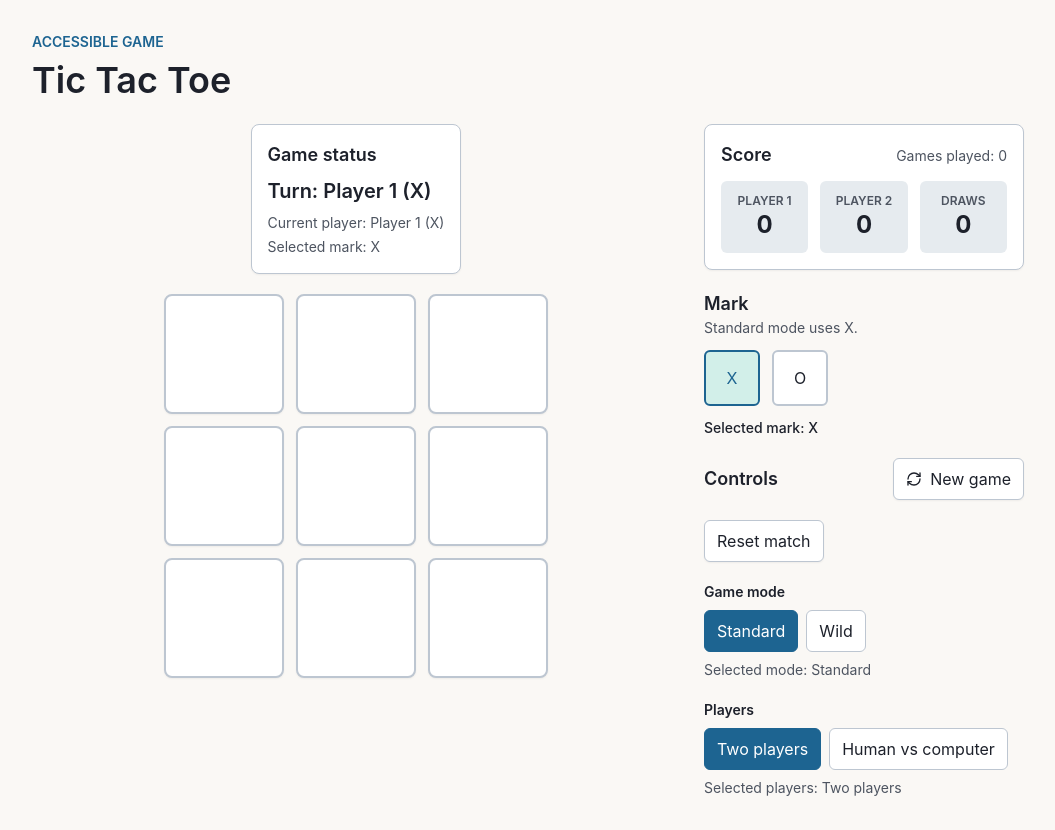
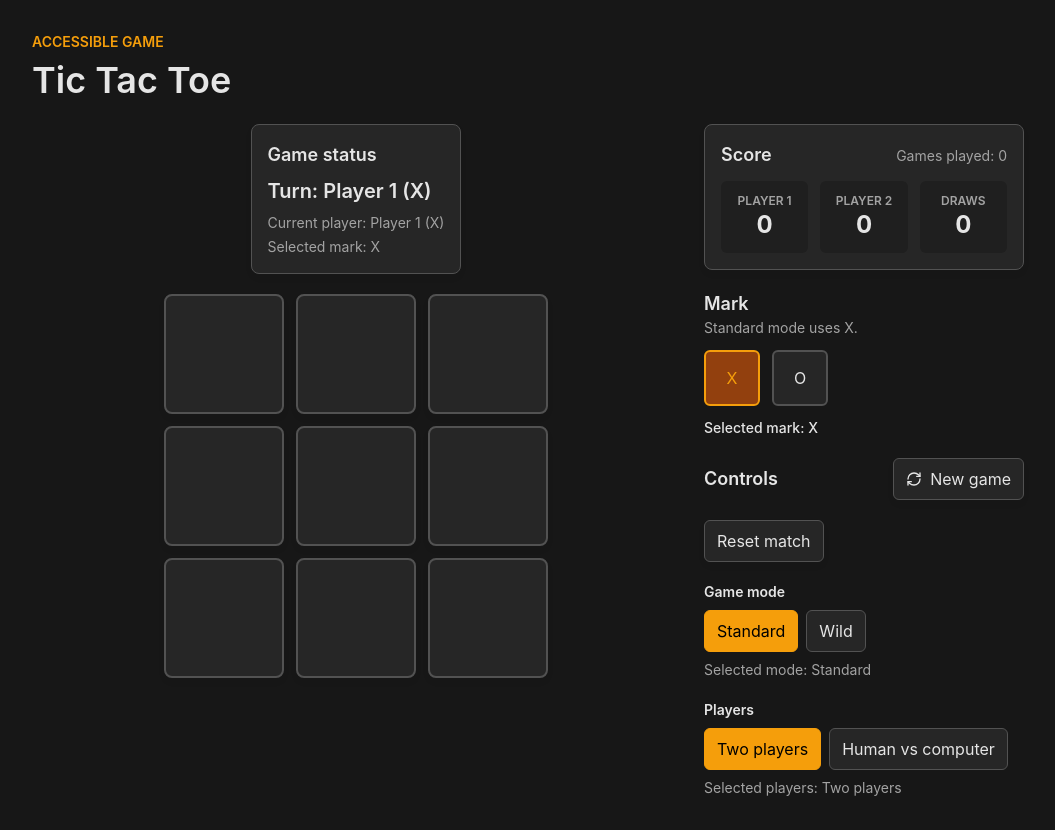
Before and after one commit to ikrik/Tic-Tac-Toe, a React (Vite) app: page / in a window 1280 px wide. Shown: the whole page, without its empty margins (112-1167 px from the left). Built offline with nearby package versions, Linux system fonts and the light colour scheme.

Commit message:
feat(ui): apply amber minimal theme

```diff
--- a/src/app/styles.css
+++ b/src/app/styles.css
@@ -1,39 +1,89 @@
 @import "tailwindcss";
 
 @theme {
-  --color-border: hsl(var(--border));
-  --color-background: hsl(var(--background));
-  --color-foreground: hsl(var(--foreground));
-  --color-primary: hsl(var(--primary));
-  --color-primary-foreground: hsl(var(--primary-foreground));
-  --color-muted: hsl(var(--muted));
-  --color-muted-foreground: hsl(var(--muted-foreground));
-  --color-accent: hsl(var(--accent));
-  --color-accent-foreground: hsl(var(--accent-foreground));
-  --color-destructive: hsl(var(--destructive));
+  --font-sans: var(--app-font-sans);
+  --color-border: var(--border);
+  --color-input: var(--input);
+  --color-ring: var(--ring);
+  --color-background: var(--background);
+  --color-foreground: var(--foreground);
+  --color-card: var(--card);
+  --color-card-foreground: var(--card-foreground);
+  --color-primary: var(--primary);
+  --color-primary-foreground: var(--primary-foreground);
+  --color-secondary: var(--secondary);
+  --color-secondary-foreground: var(--secondary-foreground);
+  --color-muted: var(--muted);
+  --color-muted-foreground: var(--muted-foreground);
+  --color-accent: var(--accent);
+  --color-accent-foreground: var(--accent-foreground);
+  --color-destructive: var(--destructive);
+  --color-destructive-foreground: var(--destructive-foreground);
+  --radius-sm: calc(var(--radius) - 2px);
+  --radius-md: var(--radius);
+  --radius-lg: calc(var(--radius) + 2px);
+  --shadow-xs: var(--app-shadow-xs);
+  --shadow-sm: var(--app-shadow-sm);
+  --shadow-md: var(--app-shadow-md);
 }
 
-:root {
-  --background: 45 29% 97%;
-  --foreground: 222 20% 14%;
-  --muted: 210 22% 92%;
-  --muted-foreground: 218 11% 34%;
-  --accent: 168 48% 88%;
-  --accent-foreground: 173 36% 18%;
-  --primary: 203 67% 34%;
-  --primary-foreground: 0 0% 100%;
-  --destructive: 0 72% 43%;
-  --border: 214 18% 78%;
+:root,
+:root[data-theme="dark"] {
+  --background: #171717;
+  --foreground: #e5e5e5;
+  --card: #262626;
+  --card-foreground: #e5e5e5;
+  --primary: #f59e0b;
+  --primary-foreground: #000000;
+  --secondary: #262626;
+  --secondary-foreground: #e5e5e5;
+  --muted: #1f1f1f;
+  --muted-foreground: #a3a3a3;
+  --accent: #92400e;
+  --accent-foreground: #fde68a;
+  --destructive: #ef4444;
+  --destructive-foreground: #ffffff;
+  --border: #525252;
+  --input: #525252;
+  --ring: #f59e0b;
+  --radius: 0.375rem;
+  --app-font-sans: Inter, ui-sans-serif, system-ui, -apple-system,
+    BlinkMacSystemFont, "Segoe UI", sans-serif;
+  --app-shadow-xs: 0px 4px 8px -1px hsl(0 0% 0% / 0.05);
+  --app-shadow-sm: 0px 4px 8px -1px hsl(0 0% 0% / 0.1), 0px 1px 2px -2px
+    hsl(0 0% 0% / 0.1);
+  --app-shadow-md: 0px 4px 8px -1px hsl(0 0% 0% / 0.1), 0px 2px 4px -2px
+    hsl(0 0% 0% / 0.1);
+}
+
+:root[data-theme="light"] {
+  --background: #ffffff;
+  --foreground: #262626;
+  --card: #ffffff;
+  --card-foreground: #262626;
+  --primary: #f59e0b;
+  --primary-foreground: #000000;
+  --secondary: #f3f4f6;
+  --secondary-foreground: #4b5563;
+  --muted: #f9fafb;
+  --muted-foreground: #6b7280;
+  --accent: #fffbeb;
+  --accent-foreground: #92400e;
+  --destructive: #ef4444;
+  --destructive-foreground: #ffffff;
+  --border: #e5e7eb;
+  --input: #e5e7eb;
+  --ring: #f59e0b;
 }
 
 body {
   margin: 0;
   min-width: 320px;
   min-height: 100vh;
-  background: hsl(var(--background));
-  color: hsl(var(--foreground));
-  font-family: Inter, ui-sans-serif, system-ui, -apple-system,
-    BlinkMacSystemFont, "Segoe UI", sans-serif;
+  background: var(--background);
+  color: var(--foreground);
+  font-family: var(--app-font-sans);
+  letter-spacing: 0;
 }
 
 button,
--- a/src/ui/components/GameCell.tsx
+++ b/src/ui/components/GameCell.tsx
@@ -11,7 +11,7 @@ type GameCellProps = {
 };
 
 const cellClassName = cva(
-  "flex aspect-square min-h-20 items-center justify-center rounded-lg border-2 bg-white text-4xl font-bold tracking-normal shadow-xs transition-colors focus-visible:outline focus-visible:outline-3 focus-visible:outline-offset-2 focus-visible:outline-primary",
+  "flex aspect-square min-h-20 items-center justify-center rounded-lg border-2 bg-card text-4xl font-bold tracking-normal shadow-xs transition-colors focus-visible:outline focus-visible:outline-3 focus-visible:outline-offset-2 focus-visible:outline-primary",
   {
     variants: {
       disabled: {
--- a/src/ui/components/GameControls.tsx
+++ b/src/ui/components/GameControls.tsx
@@ -15,7 +15,7 @@ type GameControlsProps = {
 };
 
 const controlButtonClassName = cva(
-  "inline-flex items-center gap-2 rounded-md border border-border bg-white px-3 py-2 text-sm font-medium shadow-xs hover:bg-muted focus-visible:outline focus-visible:outline-3 focus-visible:outline-offset-2 focus-visible:outline-primary",
+  "inline-flex items-center gap-2 rounded-md border border-border bg-card px-3 py-2 text-sm font-medium text-card-foreground shadow-xs hover:bg-muted focus-visible:outline focus-visible:outline-3 focus-visible:outline-offset-2 focus-visible:outline-primary",
   {
     variants: {
       width: {
@@ -30,7 +30,7 @@ const controlButtonClassName = cva(
 );
 
 const choiceClassName = cva(
-  "rounded-md border border-border bg-white px-3 py-2 text-sm font-medium text-foreground focus-visible:outline focus-visible:outline-3 focus-visible:outline-offset-2 focus-visible:outline-primary data-[state=checked]:border-primary data-[state=checked]:bg-primary data-[state=checked]:text-primary-foreground",
+  "rounded-md border border-border bg-card px-3 py-2 text-sm font-medium text-card-foreground focus-visible:outline focus-visible:outline-3 focus-visible:outline-offset-2 focus-visible:outline-primary data-[state=checked]:border-primary data-[state=checked]:bg-primary data-[state=checked]:text-primary-foreground",
 );
 
 export function GameControls({
--- a/src/ui/components/GameStatus.tsx
+++ b/src/ui/components/GameStatus.tsx
@@ -10,7 +10,7 @@ export function GameStatus({ game, selectedMark }: GameStatusProps) {
 
   return (
     <section
-      className="flex min-h-28 flex-col justify-center gap-2 rounded-lg border border-border bg-white p-4 shadow-xs"
+      className="flex min-h-28 flex-col justify-center gap-2 rounded-lg border border-border bg-card p-4 text-card-foreground shadow-xs"
       aria-labelledby="status-heading"
     >
       <h2 id="status-heading" className="text-lg font-semibold tracking-normal">
--- a/src/ui/components/MarkSelector.tsx
+++ b/src/ui/components/MarkSelector.tsx
@@ -11,7 +11,7 @@ type MarkSelectorProps = {
 };
 
 const markClassName = cva(
-  "flex size-14 items-center justify-center rounded-md border-2 border-border bg-white text-2xl font-bold tracking-normal focus-visible:outline focus-visible:outline-3 focus-visible:outline-offset-2 focus-visible:outline-primary data-[state=checked]:border-primary data-[state=checked]:bg-accent data-[state=checked]:text-primary",
+  "flex size-14 items-center justify-center rounded-md border-2 border-border bg-card text-2xl font-bold tracking-normal text-card-foreground focus-visible:outline focus-visible:outline-3 focus-visible:outline-offset-2 focus-visible:outline-primary data-[state=checked]:border-primary data-[state=checked]:bg-accent data-[state=checked]:text-primary",
 );
 
 export function MarkSelector({
--- a/src/ui/components/ScoreBoard.tsx
+++ b/src/ui/components/ScoreBoard.tsx
@@ -13,7 +13,7 @@ export function ScoreBoard({
 }: ScoreBoardProps) {
   return (
     <section
-      className="rounded-lg border border-border bg-white p-4 shadow-xs"
+      className="rounded-lg border border-border bg-card p-4 text-card-foreground shadow-xs"
       aria-labelledby="score-heading"
     >
       <div className="mb-3 flex items-baseline justify-between gap-3">
```
